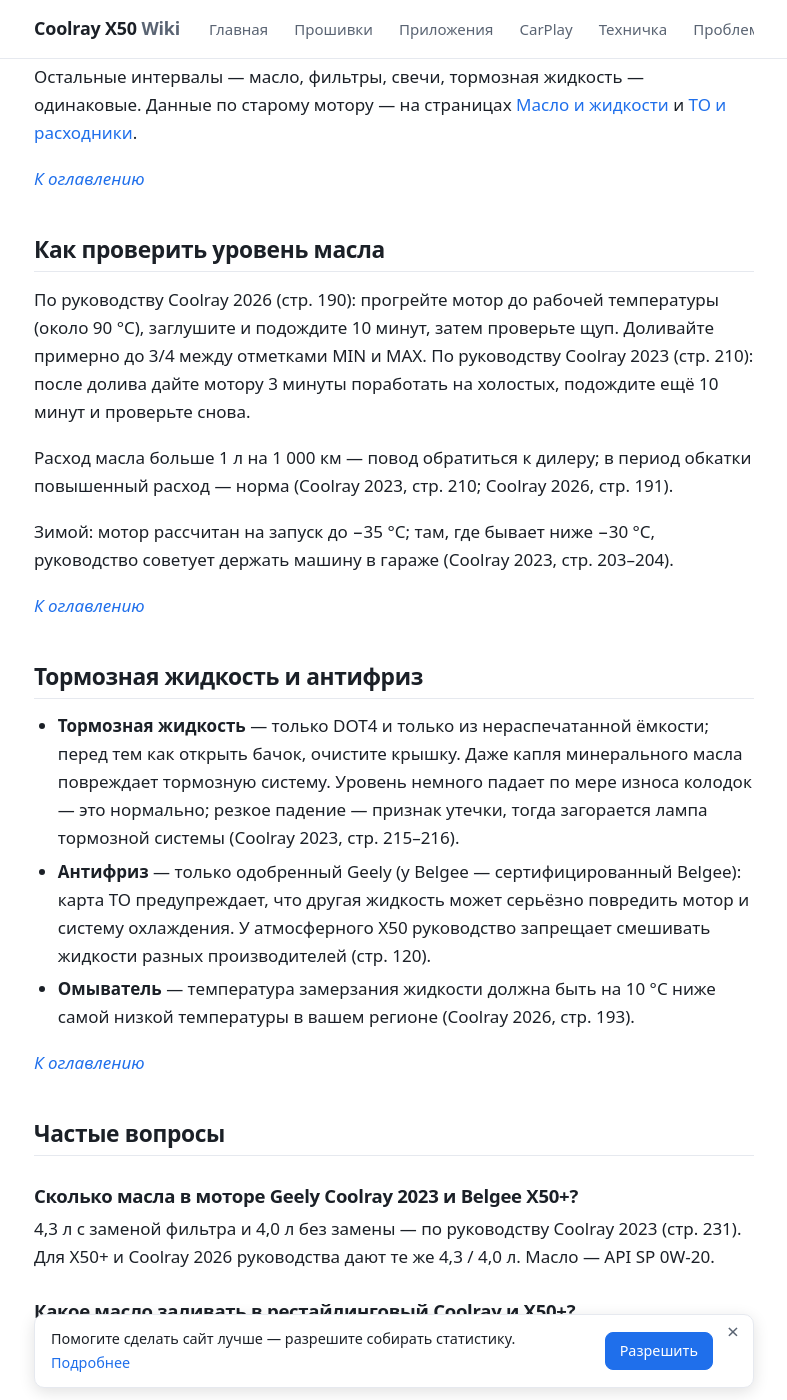
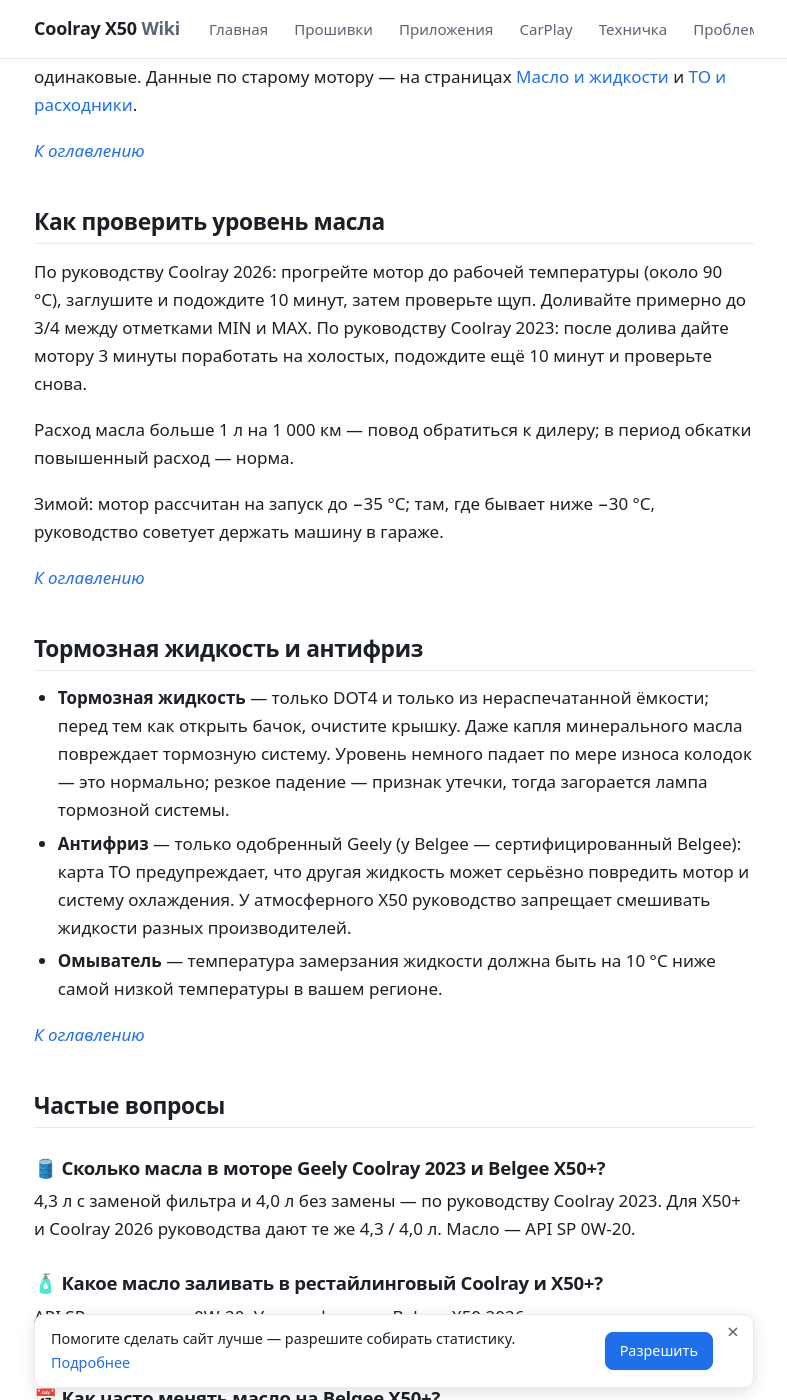
Before and after one commit to qttc/qttc.github.io, a Jekyll site: the page built from pages/to-restyle.md, in a window 1280 px wide and 1400 px high, scrolled down 6110 px. Shown: the whole window, without its empty margins (246-1033 px from the left). Built offline with Jekyll 4.4.1, drawn with Linux system fonts in a browser that asks for light colours; some of the changed text lies outside the part shown.

Commit message:
ТО рестайлинга: все источники внизу, эмодзи у вопросов FAQ (в span, в JSON-LD не попадают)

```diff
--- a/pages/to-restyle.md
+++ b/pages/to-restyle.md
@@ -75,7 +75,7 @@ _[К оглавлению](#оглавление)_
 
 ## Регламент ТО по карте
 
-Интервалы из официальных карт технического обслуживания ООО «Джили-Моторс»: Coolray SX11-A5 ([карты ТО Geely](https://cdn.perxis.ru/originals/da45sm8beucc7399alvg/original), стр. 1–2) и Belgee X50+ ([карты ТО Belgee](https://cdn.perxis.ru/originals/d76hiugbeucc73cefk60/original), стр. 4) — они совпадают. Первое ТО — через 3 месяца или 3 000 км, дальше каждые 10 000 км или раз в год, что наступит раньше.
+Интервалы из официальных карт технического обслуживания ООО «Джили-Моторс»: Coolray SX11-A5 и Belgee X50+ — они совпадают. Первое ТО — через 3 месяца или 3 000 км, дальше каждые 10 000 км или раз в год, что наступит раньше.
 
 | Что менять | Интервал |
 | --- | --- |
@@ -100,7 +100,7 @@ _Карта ТО Belgee X50+ из [регламента ТО Belgee](https://cdn
 
 **Салонный фильтр CN95.** Если стоит фильтр CN95, его противовирусная фильтрация рассчитана на 8 000 км или 9 месяцев.
 
-**Coolray 2023.** У рестайлинга своя карта — SX11-A3 ([карты ТО Geely](https://cdn.perxis.ru/originals/da45sm8beucc7399alvg/original), стр. 18): интервалы в названиях строк те же, что выше, плюс проверка ЭРА-ГЛОНАСС на каждом ТО. Отметки в сетке этой карты местами расходятся с названиями строк (антифриз, тормозная жидкость, масло в коробке и топливный фильтр отмечены чаще) — уточняйте у дилера, по какой сетке он работает.
+**Coolray 2023.** У рестайлинга своя карта — SX11-A3: интервалы в названиях строк те же, что выше, плюс проверка ЭРА-ГЛОНАСС на каждом ТО. Отметки в сетке этой карты местами расходятся с названиями строк (антифриз, тормозная жидкость, масло в коробке и топливный фильтр отмечены чаще) — уточняйте у дилера, по какой сетке он работает.
 
 **Атмосферный Belgee X50.** Карты ТО для него (SX11-A6, мотор BHE15-AFD, коробка 6AT) в регламентах Geely и Belgee пока нет.
 
@@ -122,40 +122,40 @@ _[К оглавлению](#оглавление)_
 
 ## Как проверить уровень масла
 
-По руководству Coolray 2026 (стр. 190): прогрейте мотор до рабочей температуры (около 90 °C), заглушите и подождите 10 минут, затем проверьте щуп. Доливайте примерно до 3/4 между отметками MIN и MAX. По руководству Coolray 2023 (стр. 210): после долива дайте мотору 3 минуты поработать на холостых, подождите ещё 10 минут и проверьте снова.
+По руководству Coolray 2026: прогрейте мотор до рабочей температуры (около 90 °C), заглушите и подождите 10 минут, затем проверьте щуп. Доливайте примерно до 3/4 между отметками MIN и MAX. По руководству Coolray 2023: после долива дайте мотору 3 минуты поработать на холостых, подождите ещё 10 минут и проверьте снова.
 
-Расход масла больше 1 л на 1 000 км — повод обратиться к дилеру; в период обкатки повышенный расход — норма (Coolray 2023, стр. 210; Coolray 2026, стр. 191).
+Расход масла больше 1 л на 1 000 км — повод обратиться к дилеру; в период обкатки повышенный расход — норма.
 
-Зимой: мотор рассчитан на запуск до −35 °C; там, где бывает ниже −30 °C, руководство советует держать машину в гараже (Coolray 2023, стр. 203–204).
+Зимой: мотор рассчитан на запуск до −35 °C; там, где бывает ниже −30 °C, руководство советует держать машину в гараже.
 
 _[К оглавлению](#оглавление)_
 
 ## Тормозная жидкость и антифриз
 
-- **Тормозная жидкость** — только DOT4 и только из нераспечатанной ёмкости; перед тем как открыть бачок, очистите крышку. Даже капля минерального масла повреждает тормозную систему. Уровень немного падает по мере износа колодок — это нормально; резкое падение — признак утечки, тогда загорается лампа тормозной системы (Coolray 2023, стр. 215–216).
-- **Антифриз** — только одобренный Geely (у Belgee — сертифицированный Belgee): карта ТО предупреждает, что другая жидкость может серьёзно повредить мотор и систему охлаждения. У атмосферного X50 руководство запрещает смешивать жидкости разных производителей (стр. 120).
-- **Омыватель** — температура замерзания жидкости должна быть на 10 °C ниже самой низкой температуры в вашем регионе (Coolray 2026, стр. 193).
+- **Тормозная жидкость** — только DOT4 и только из нераспечатанной ёмкости; перед тем как открыть бачок, очистите крышку. Даже капля минерального масла повреждает тормозную систему. Уровень немного падает по мере износа колодок — это нормально; резкое падение — признак утечки, тогда загорается лампа тормозной системы.
+- **Антифриз** — только одобренный Geely (у Belgee — сертифицированный Belgee): карта ТО предупреждает, что другая жидкость может серьёзно повредить мотор и систему охлаждения. У атмосферного X50 руководство запрещает смешивать жидкости разных производителей.
+- **Омыватель** — температура замерзания жидкости должна быть на 10 °C ниже самой низкой температуры в вашем регионе.
 
 _[К оглавлению](#оглавление)_
 
 ## Частые вопросы
 
-### Сколько масла в моторе Geely Coolray 2023 и Belgee X50+?
-4,3 л с заменой фильтра и 4,0 л без замены — по руководству Coolray 2023 (стр. 231). Для X50+ и Coolray 2026 руководства дают те же 4,3 / 4,0 л. Масло — API SP 0W-20.
+### <span class="faq-ico" aria-hidden="true">🛢️</span> Сколько масла в моторе Geely Coolray 2023 и Belgee X50+?
+4,3 л с заменой фильтра и 4,0 л без замены — по руководству Coolray 2023. Для X50+ и Coolray 2026 руководства дают те же 4,3 / 4,0 л. Масло — API SP 0W-20.
 
-### Какое масло заливать в рестайлинговый Coolray и X50+?
+### <span class="faq-ico" aria-hidden="true">🧴</span> Какое масло заливать в рестайлинговый Coolray и X50+?
 API SP с вязкостью 0W-20. У атмосферного Belgee X50 2026 руководство допускает также 5W-40.
 
-### Как часто менять масло на Belgee X50+?
+### <span class="faq-ico" aria-hidden="true">📅</span> Как часто менять масло на Belgee X50+?
 Каждые 10 000 км или раз в 12 месяцев, что наступит раньше; первая замена — на ТО через 3 000 км или 3 месяца. В тяжёлых условиях — чаще.
 
-### Когда менять антифриз на Coolray 2023 и X50+?
+### <span class="faq-ico" aria-hidden="true">💧</span> Когда менять антифриз на Coolray 2023 и X50+?
 Каждые 90 000 км или 4 года — по картам ТО Coolray SX11-A5 и Belgee X50+. У старого 3-цилиндрового мотора — каждые 40 000 км или 2 года.
 
-### Есть ли ремень ГРМ у рестайлингового Coolray?
+### <span class="faq-ico" aria-hidden="true">⚙️</span> Есть ли ремень ГРМ у рестайлингового Coolray?
 Нет. У 4-цилиндровых моторов BHE15 цепь ГРМ, по картам ТО она не обслуживается. Ремень ГРМ с заменой каждые 100 000 км — только у дорестайлингового Coolray и Belgee X50 с 3-цилиндровым мотором.
 
-### Какой бензин заливать в Belgee X50+?
+### <span class="faq-ico" aria-hidden="true">⛽</span> Какой бензин заливать в Belgee X50+?
 Руководство рекомендует АИ-95 и допускает АИ-92. Бак — 45 л.
 
 _[К оглавлению](#оглавление)_
```
Also changed, not shown: other parts of pages/to-restyle.md (+1 -0 lines).
